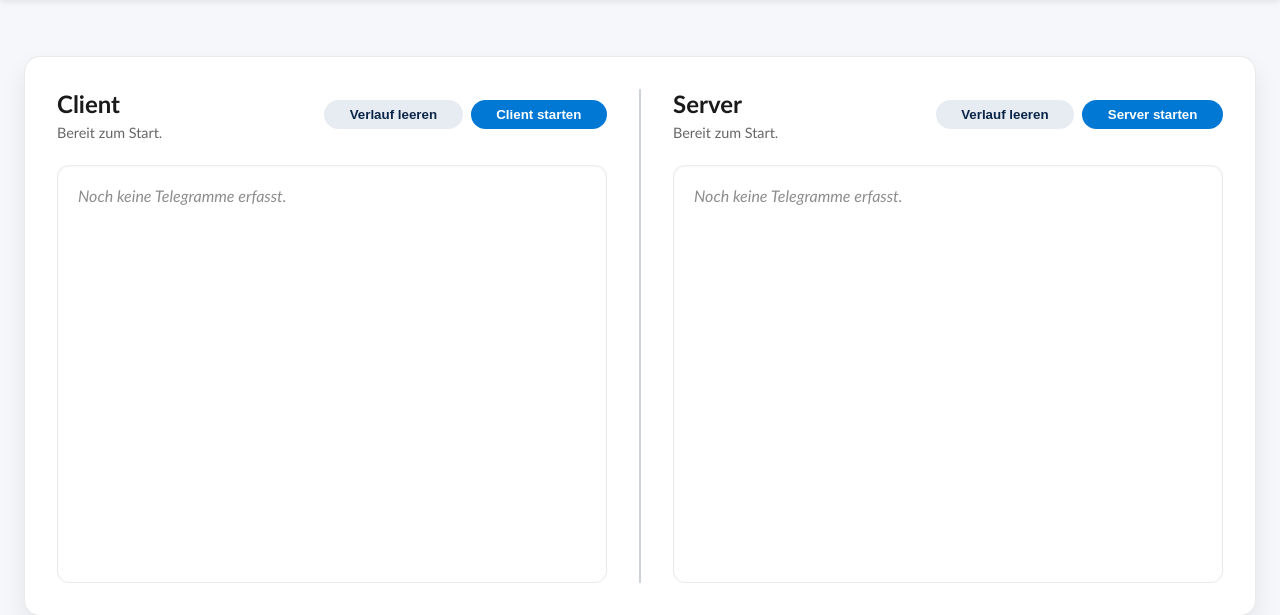
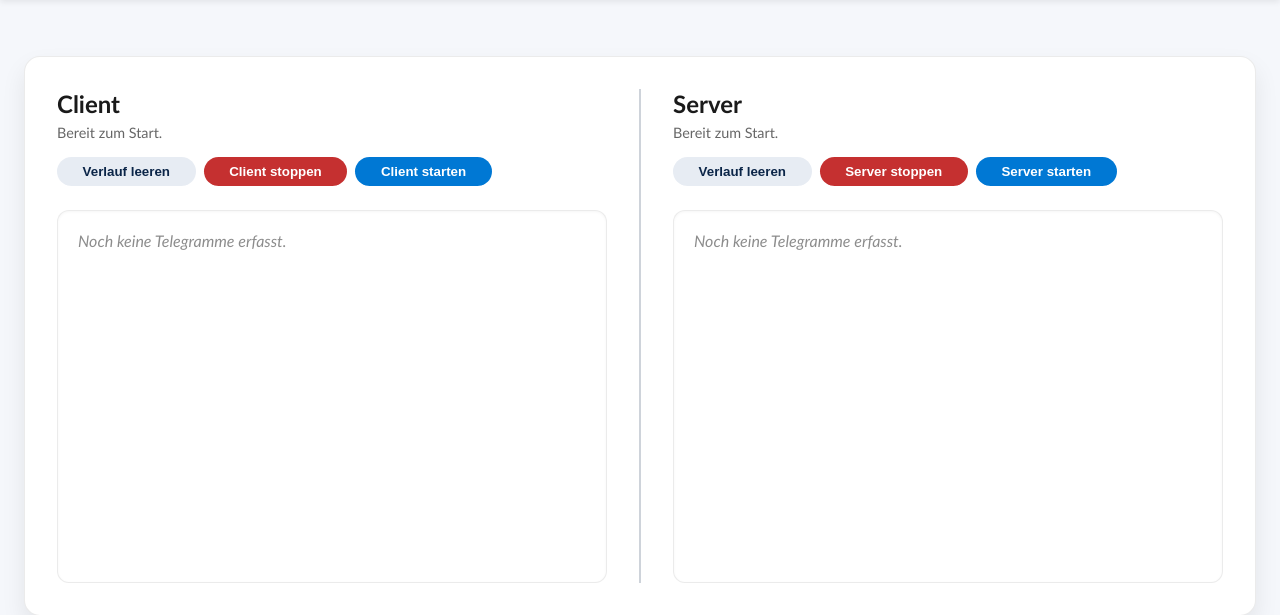
Before and after one commit to RevolutionaryAd67/WNGW-Test-Tool-2.0, a Flask app: page /beobachten in a window 1280 px wide. Shown: the part 70-685 px from the top of the page. Run offline with Flask 3, Linux system fonts and the light colour scheme; data that the repository does not hold is empty.

Commit message:
Add stop controls for monitoring view

```diff
--- a/frontend/static/js/beobachten.js
+++ b/frontend/static/js/beobachten.js
@@ -237,9 +237,43 @@ async function startComponent(kind) {
   }
 }
 
+async function stopComponent(kind) {
+  const endpoint = kind === 'client' ? '/api/backend/client/stop' : '/api/backend/server/stop';
+  const button = document.querySelector(`[data-action="stop-${kind}"]`);
+  const status = document.querySelector(`.monitoring-status[data-status="${kind}"]`);
+  if (button) {
+    button.disabled = true;
+  }
+  try {
+    const response = await fetch(endpoint, { method: 'POST' });
+    if (!response.ok) {
+      throw new Error('HTTP ' + response.status);
+    }
+    const result = await response.json();
+    if (status) {
+      status.textContent = result.status === 'stopped'
+        ? 'Gestoppt.'
+        : 'Nicht aktiv.';
+    }
+  } catch (error) {
+    console.error('Stopp fehlgeschlagen', error);
+    if (status) {
+      status.textContent = 'Stopp fehlgeschlagen. Details siehe Konsole.';
+    }
+  } finally {
+    if (button) {
+      setTimeout(() => {
+        button.disabled = false;
+      }, 800);
+    }
+  }
+}
+
 function bindControls() {
   const clientButton = document.querySelector('[data-action="start-client"]');
   const serverButton = document.querySelector('[data-action="start-server"]');
+  const stopClientButton = document.querySelector('[data-action="stop-client"]');
+  const stopServerButton = document.querySelector('[data-action="stop-server"]');
   const clearClientButton = document.querySelector('[data-action="clear-client"]');
   const clearServerButton = document.querySelector('[data-action="clear-server"]');
   if (clientButton) {
@@ -247,6 +281,12 @@ function bindControls() {
   }
   if (serverButton) {
     serverButton.addEventListener('click', () => startComponent('server'));
+  }
+  if (stopClientButton) {
+    stopClientButton.addEventListener('click', () => stopComponent('client'));
+  }
+  if (stopServerButton) {
+    stopServerButton.addEventListener('click', () => stopComponent('server'));
   }
   if (clearClientButton) {
     clearClientButton.addEventListener('click', () => clearHistory('client'));
--- a/frontend/templates/beobachten.html
+++ b/frontend/templates/beobachten.html
@@ -49,6 +49,15 @@
         font-weight: 600;
         cursor: pointer;
         transition: background 0.2s ease-in-out;
+    }
+
+    .monitoring-button--danger {
+        background-color: #c53030;
+    }
+
+    .monitoring-button--danger:hover:not(:disabled),
+    .monitoring-button--danger:focus-visible:not(:disabled) {
+        background-color: #9b1c1c;
     }
 
     .monitoring-button--secondary {
@@ -152,6 +161,7 @@
             </div>
             <div class="monitoring-actions">
                 <button type="button" class="monitoring-button monitoring-button--secondary" data-action="clear-client">Verlauf leeren</button>
+                <button type="button" class="monitoring-button monitoring-button--danger" data-action="stop-client">Client stoppen</button>
                 <button type="button" class="monitoring-button" data-action="start-client">Client starten</button>
             </div>
         </div>
@@ -168,6 +178,7 @@
             </div>
             <div class="monitoring-actions">
                 <button type="button" class="monitoring-button monitoring-button--secondary" data-action="clear-server">Verlauf leeren</button>
+                <button type="button" class="monitoring-button monitoring-button--danger" data-action="stop-server">Server stoppen</button>
                 <button type="button" class="monitoring-button" data-action="start-server">Server starten</button>
             </div>
         </div>
--- a/main.py
+++ b/main.py
@@ -206,6 +206,18 @@ def create_app() -> Flask:
         status = "started" if started else "already_running"
         return jsonify({"status": status})
 
+    @app.post("/api/backend/client/stop")
+    def api_stop_client():
+        stopped = backend_controller.stop_client()
+        status = "stopped" if stopped else "not_running"
+        return jsonify({"status": status})
+
+    @app.post("/api/backend/server/stop")
+    def api_stop_server():
+        stopped = backend_controller.stop_server()
+        status = "stopped" if stopped else "not_running"
+        return jsonify({"status": status})
+
     @app.get("/api/backend/history")
     def api_history():
         history = backend_controller.history.load_all()
```
Also changed, not shown: backend/controller.py (+24 -10 lines).
